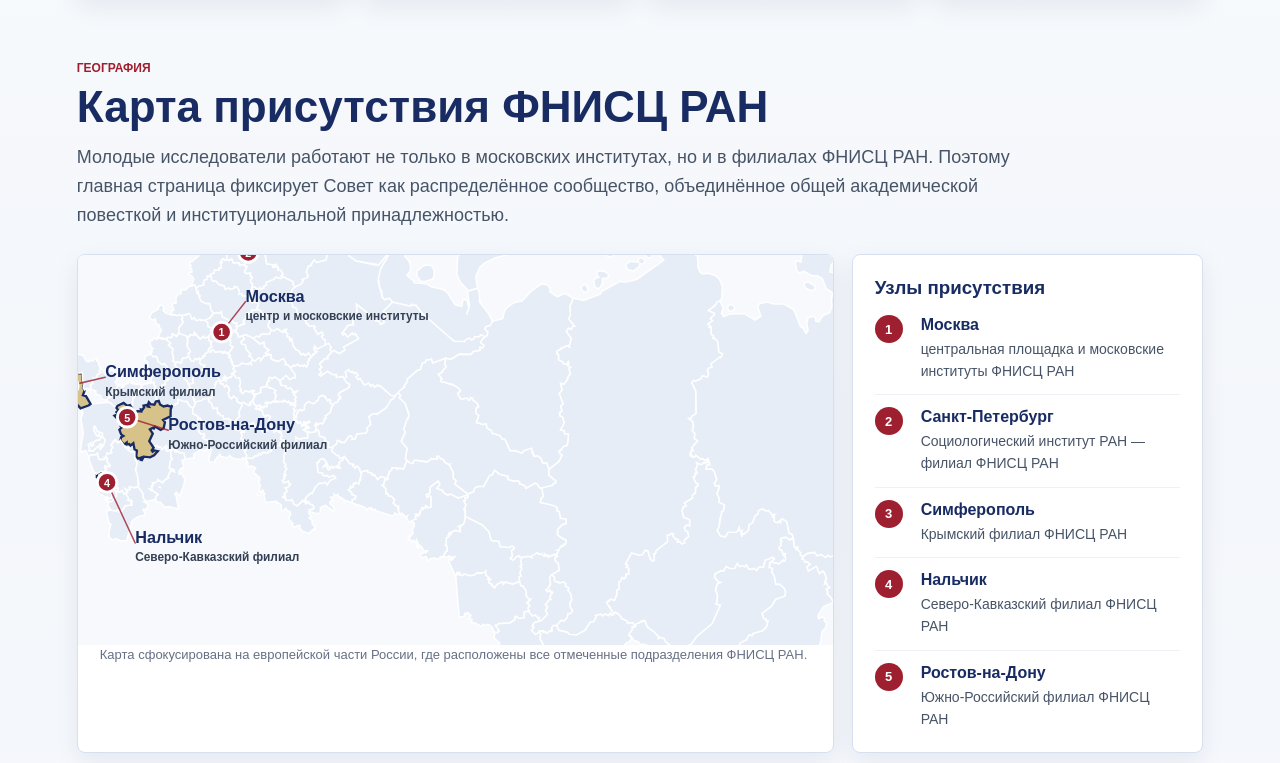
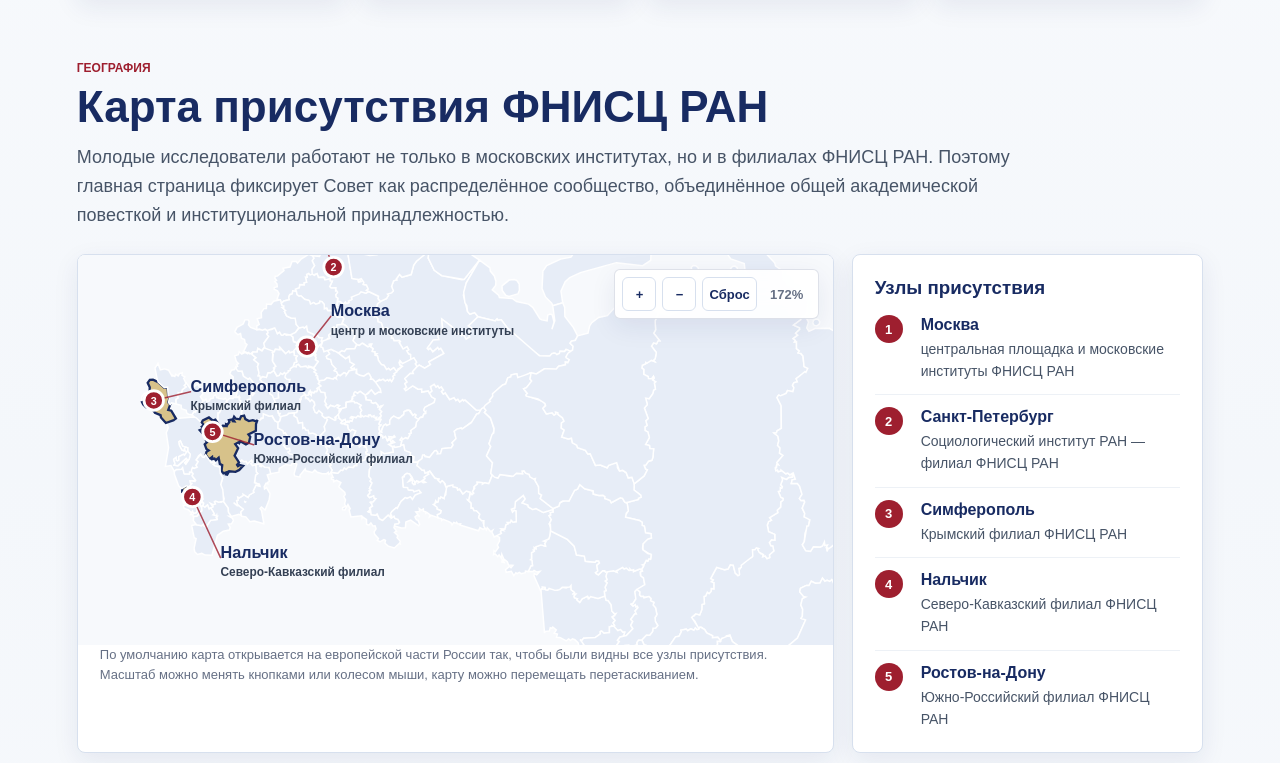
Before and after one commit to Arseniy24RUS/SMU-FNISC-platform, a Next.js app: page / in a window 1280 px wide. Shown: the part 1677-2440 px from the top of the page. Built offline with nearby package versions, Linux system fonts and the light colour scheme; no server answers.

Commit message:
Use interactive map viewer on home page

```diff
--- a/src/app/page.tsx
+++ b/src/app/page.tsx
@@ -1,6 +1,7 @@
 import Image from 'next/image';
 import Link from 'next/link';
 import { KpiCard } from '@/components/KpiCard';
+import { PresenceMapViewer } from '@/components/PresenceMapViewer';
 import { publicAssetPath } from '@/lib/deploy';
 
 const missionCards = [
@@ -174,22 +175,7 @@
           </p>
         </div>
         <div className="presence-layout">
-          <figure className="presence-map-card presence-map-card--zoomed">
-            <div className="presence-map-zoom">
-              <Image
-                className="presence-map"
-                src={publicAssetPath('/maps/fnisc-presence-map.svg')}
-                alt="Карта субъектов Российской Федерации с отмеченными городами присутствия ФНИСЦ РАН"
-                width={1200}
-                height={620}
-                sizes="(max-width: 900px) 100vw, 68vw"
-                unoptimized
-              />
-            </div>
-            <figcaption>
-              Карта сфокусирована на европейской части России, где расположены все отмеченные подразделения ФНИСЦ РАН.
-            </figcaption>
-          </figure>
+          <PresenceMapViewer />
           <aside className="presence-note" aria-label="Расшифровка карты">
             <h3>Узлы присутствия</h3>
             <div className="presence-list">
@@ -254,17 +240,6 @@
       </section>
 
       <style>{`
-        .presence-map-card--zoomed {
-          overflow: hidden;
-        }
-        .presence-map-zoom {
-          overflow: hidden;
-          background: #f7f9fc;
-        }
-        .presence-map-card--zoomed .presence-map {
-          transform: scale(1.72);
-          transform-origin: 23% 56%;
-        }
         .structure-card--list {
           padding: clamp(18px, 3vw, 28px);
         }
```
